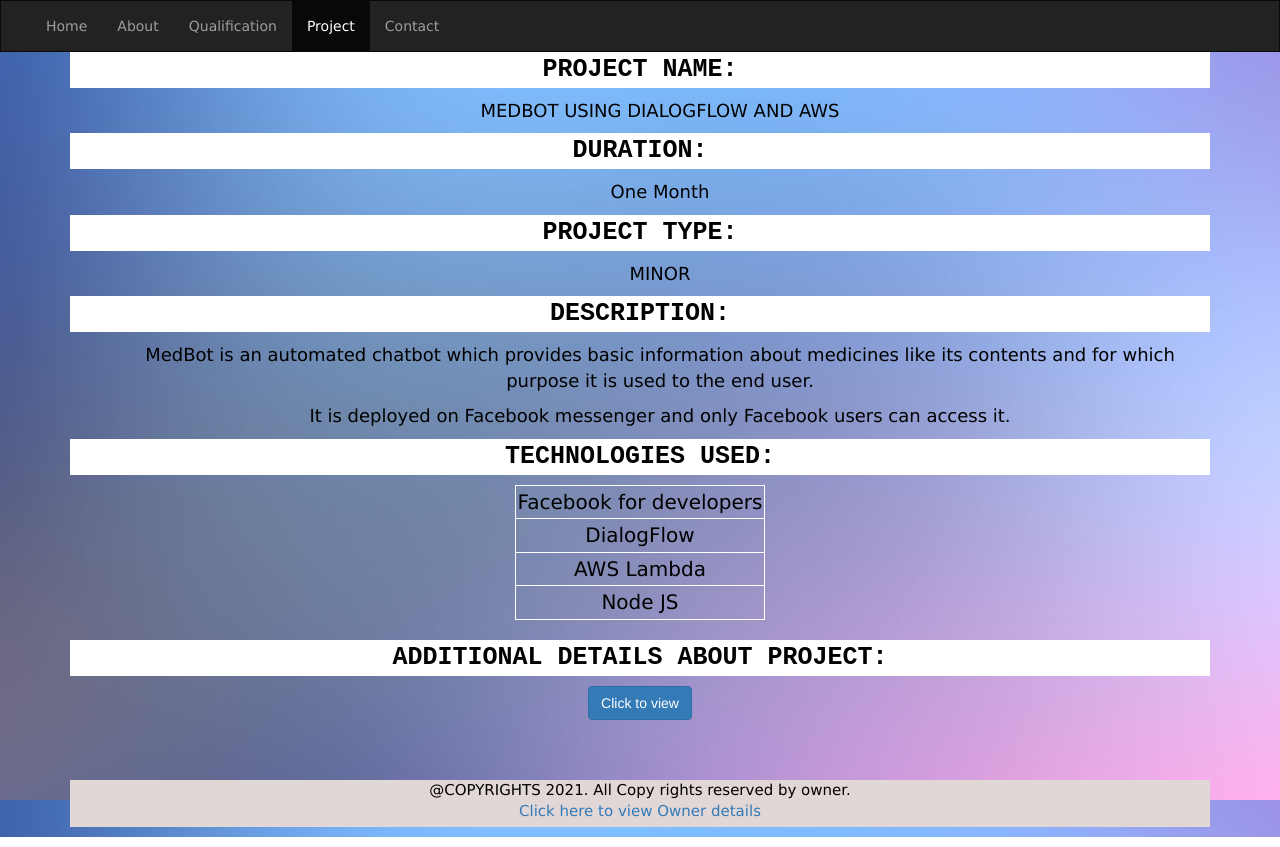
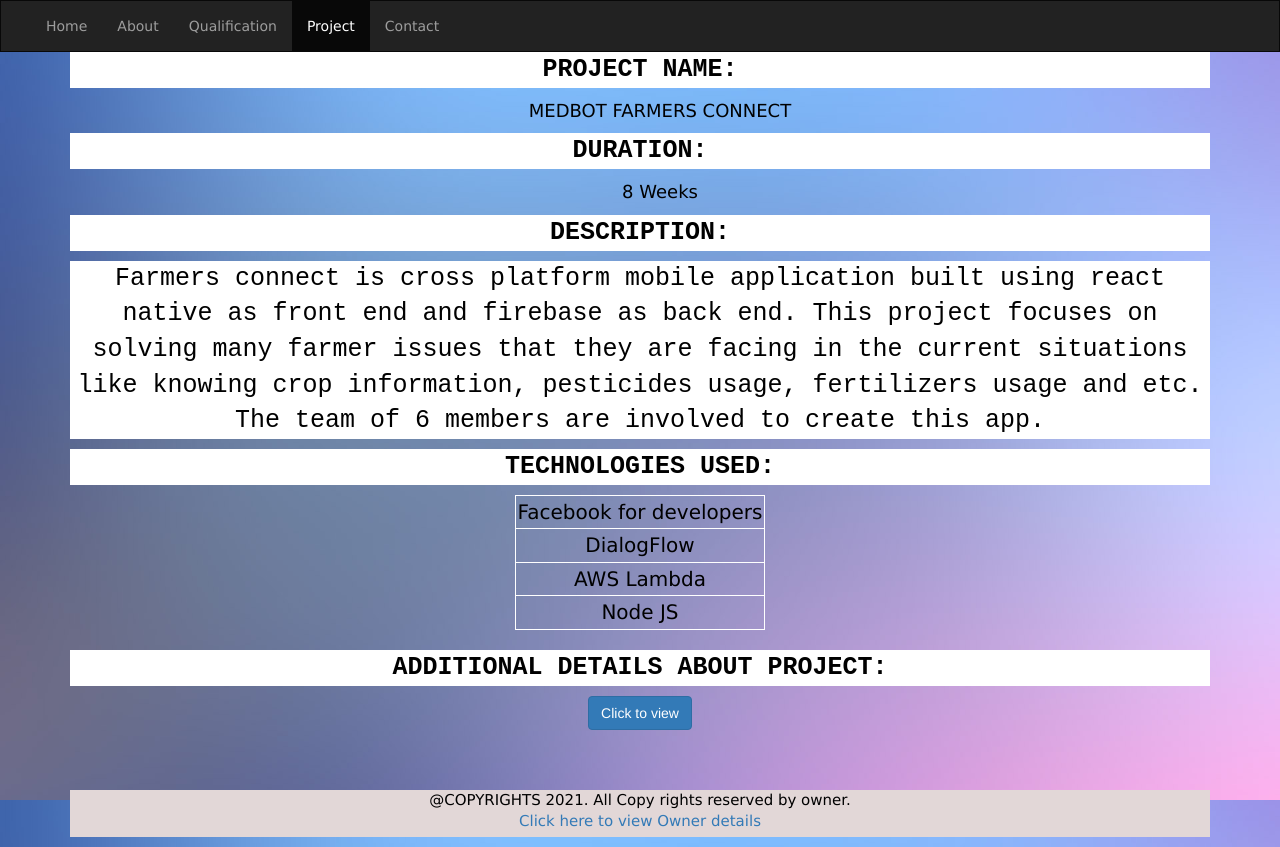
Before and after one commit to varuninaganti4598/My_Portfolio, a plain HTML site: page Project.html in a window 1280 px wide. Drawn offline with nearby package versions, Linux system fonts and the light colour scheme.

Commit message:
Update Project.html

```diff
--- a/Project.html
+++ b/Project.html
@@ -32,16 +32,13 @@
       <div class="container">
 <div class="dark">
 <p><strong>PROJECT NAME:</strong></p>
-<ul>MEDBOT USING DIALOGFLOW AND AWS</ul>
+<ul>MEDBOT FARMERS CONNECT</ul>
 <p><strong>DURATION:</strong></p>
-<ul>One Month</ul>
-<p><strong>PROJECT TYPE: </strong></p>
-<ul>MINOR</ul>
+<ul>8 Weeks</ul>
 <p><strong>DESCRIPTION:</strong></p>
-<ul>MedBot is an automated chatbot which provides basic information
-    about medicines like its contents and for which purpose it is used to
-    the end user.</ul>
- <ul>It is deployed on Facebook messenger and only Facebook users can access it.</ul>
+    <p> Farmers connect is cross platform mobile application built using react native as front end and firebase as back end.
+        This project focuses on solving many farmer issues that they are facing in the current situations like knowing crop information, pesticides usage, fertilizers usage and etc.
+        The team of 6 members are involved to create this app.</p>
 </div>
 <p><strong>TECHNOLOGIES USED:</strong></p>
 <table class="t1">
```
